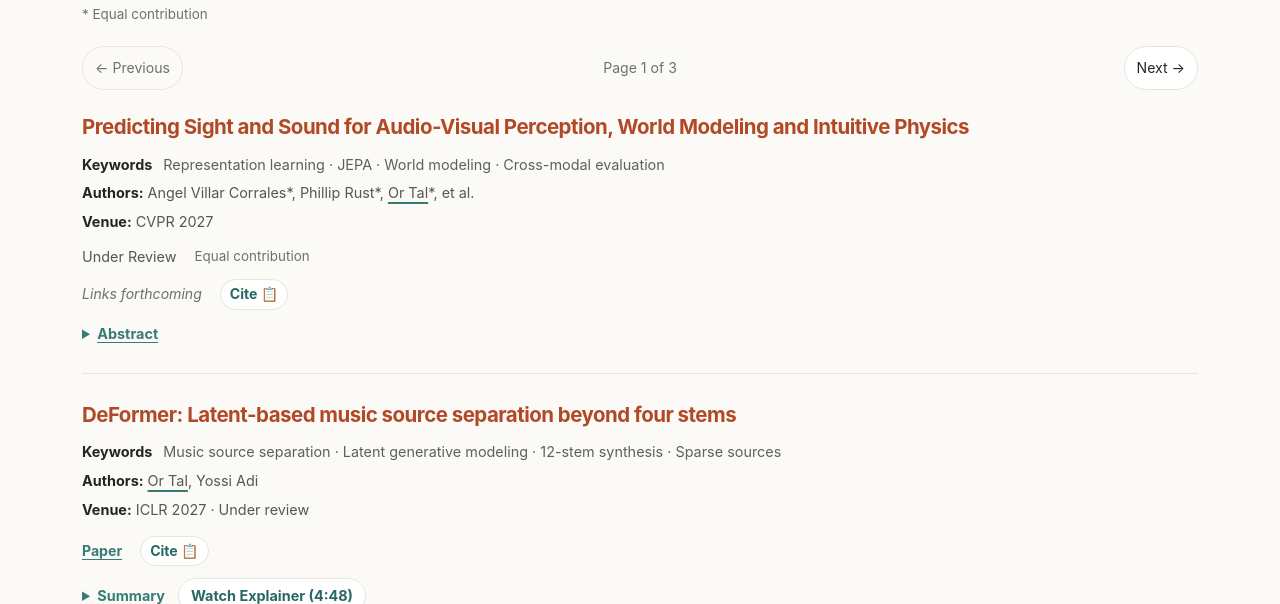
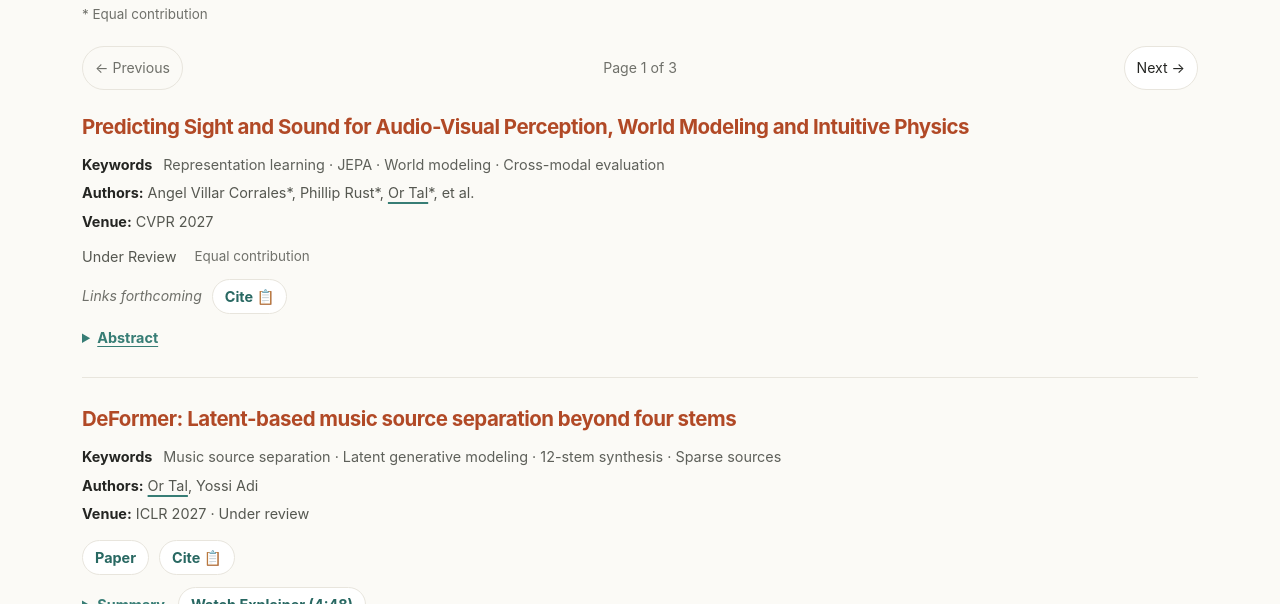
Before and after one commit to Or-Tal/or-tal.github.io, a plain HTML site: page index.html in a window 1280 px wide. Both pictures are taken after a click on the link "Publications". Shown: the part 196-800 px from the top of the page. Drawn offline with Linux system fonts and the light colour scheme.

Commit message:
Style publication links as pill buttons

```diff
--- a/style.css
+++ b/style.css
@@ -20,12 +20,20 @@
 .publication-meta strong{color:var(--ink)}
 .publication-author { text-decoration: underline #377d75 2px; text-underline-offset: 4px; }
 .publication-honor { text-decoration: underline #e8663d 2px; text-underline-offset: 4px; }
-.publication-links{display:flex;flex-wrap:wrap;gap:8px 18px}
-.publication-links a{color:#377d75;text-decoration:underline;text-underline-offset:3px;font-size:.88rem;font-weight:650}
-.publication-links a:hover{color:#245e58}
-.publication-links { align-items: center; }
-.publication-cite { padding: 3px 9px; border: 1px solid var(--line); border-radius: 999px; background: var(--card); color: #286862; font: inherit; font-size: .88rem; font-weight: 650; cursor: pointer; }
-.publication-cite:hover { border-color: #377d75; }
+.publication-links { display: flex; flex-wrap: wrap; align-items: center; gap: 8px 10px; }
+.publication-links a, .publication-cite, .publication-explainer {
+  padding: 5px 12px;
+  border: 1px solid var(--line);
+  border-radius: 999px;
+  background: var(--card);
+  color: #286862;
+  font: inherit;
+  font-size: .9rem;
+  font-weight: 650;
+  text-decoration: none;
+  cursor: pointer;
+}
+.publication-links a:hover, .publication-cite:hover, .publication-explainer:hover { border-color: #377d75; }
 .citation-toast {
   position: fixed;
   z-index: 1100;
@@ -60,17 +68,7 @@
   place-self: start;
   margin-inline-start: 6rem;
   width: fit-content;
-  padding: 5px 12px;
-  border: 1px solid var(--line);
-  border-radius: 999px;
-  background: var(--card);
-  color: #286862;
-  font: inherit;
-  font-size: .9rem;
-  font-weight: 650;
-  cursor: pointer;
 }
-.publication-explainer:hover { border-color: #377d75; }
 .explainer-dialog {
   box-sizing: border-box;
   width: calc(100% - 24px);
```
